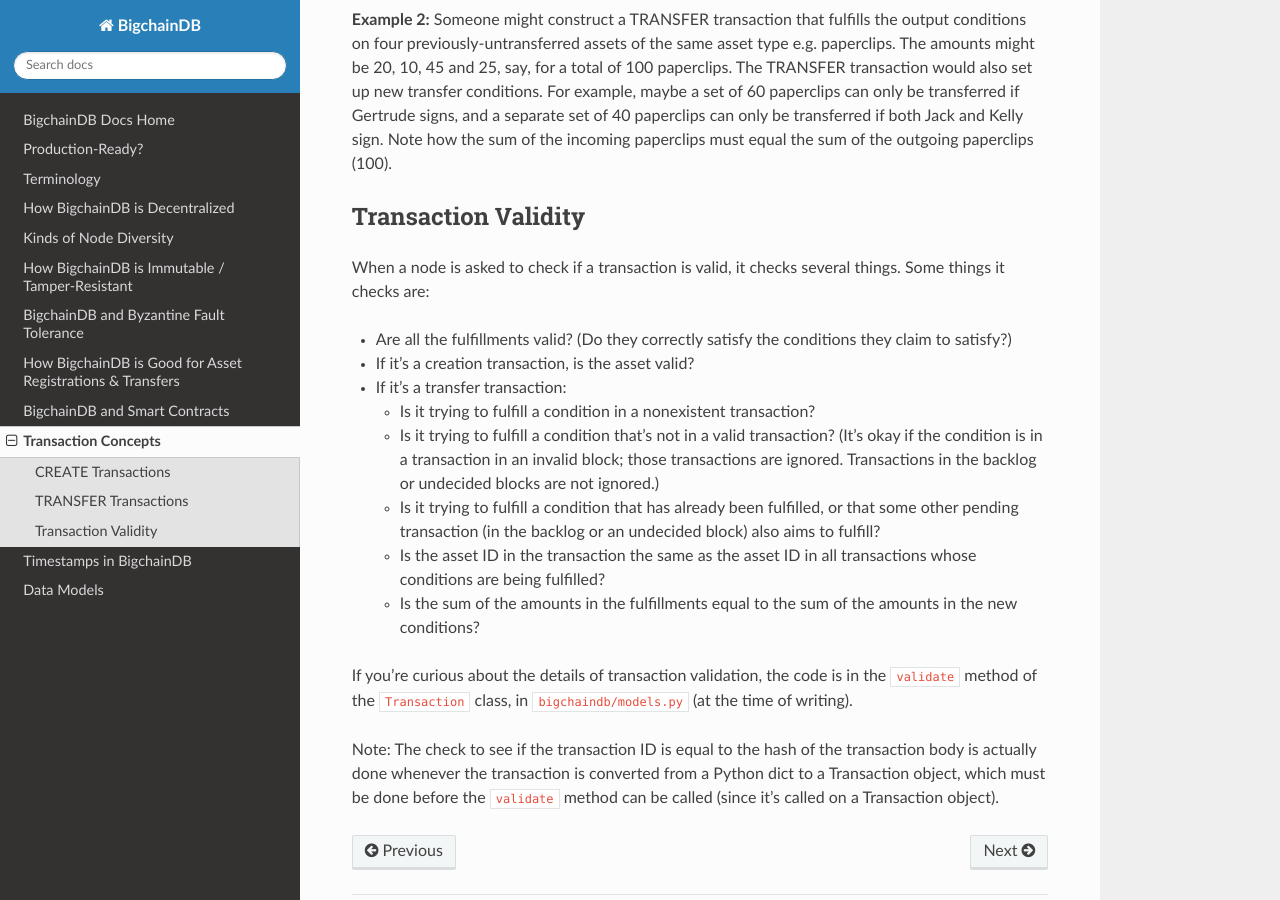
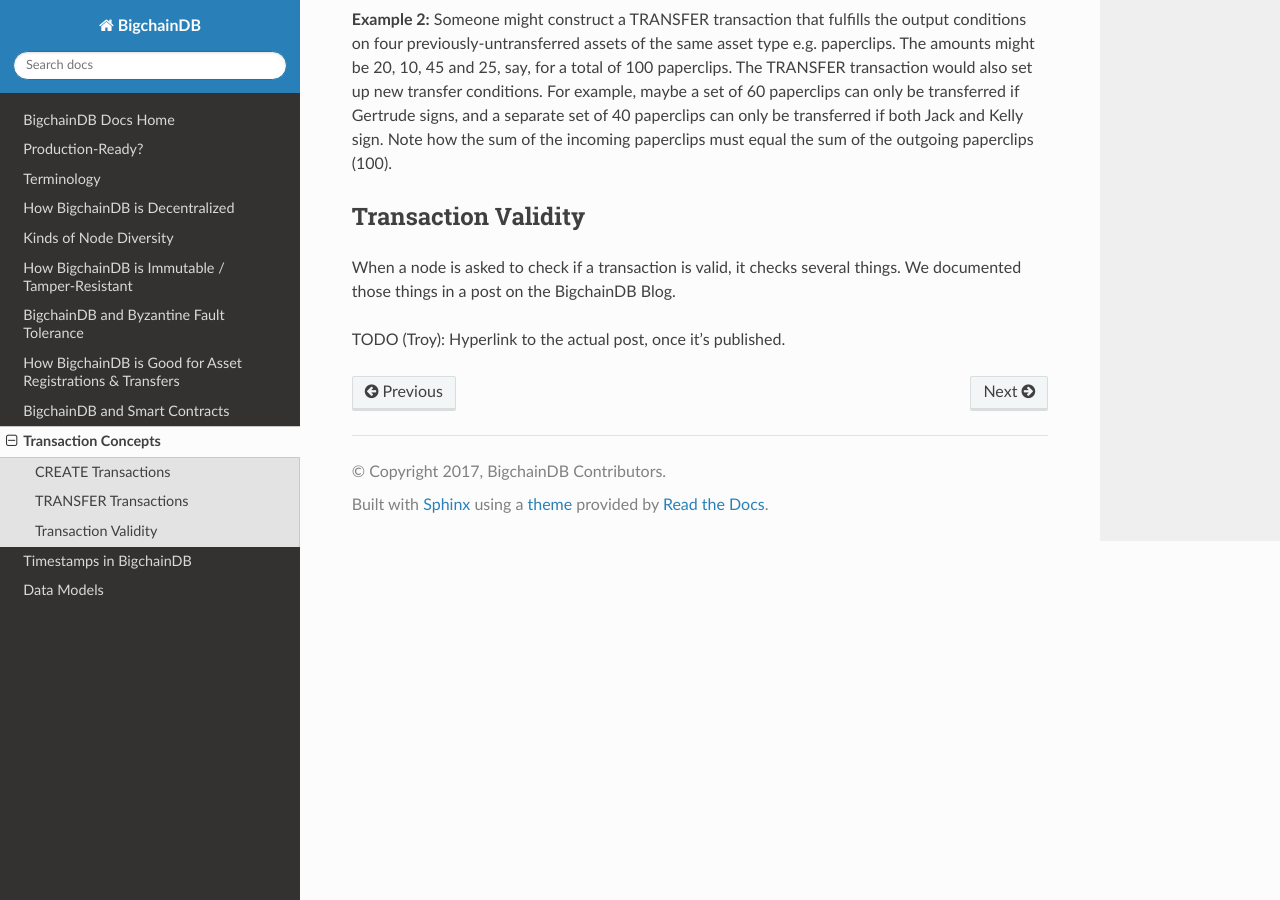
Before and after one commit to bigchaindb/bigchaindb, a Sphinx documentation site: the page built from docs/root/source/transaction-concepts.md, in a window 1280 px wide and 900 px high, scrolled down 936 px. Built offline with Sphinx 7.4.7 and the Read the Docs theme 2.0.0, drawn with Linux system fonts in a browser that asks for light colours.

Commit message:
Docs section on tx validity checklist now refers to blog post

```diff
--- a/docs/root/source/transaction-concepts.md
+++ b/docs/root/source/transaction-concepts.md
@@ -56,30 +56,6 @@
 ## Transaction Validity
 
 When a node is asked to check if a transaction is valid, it checks several
-things. Some things it checks are:
+things. We documented those things in a post on the BigchainDB Blog.
 
-* Are all the fulfillments valid? (Do they correctly satisfy the conditions
-  they claim to satisfy?)
-* If it's a creation transaction, is the asset valid?
-* If it's a transfer transaction:
-   * Is it trying to fulfill a condition in a nonexistent transaction?
-   * Is it trying to fulfill a condition that's not in a valid transaction?
-     (It's okay if the condition is in a transaction in an invalid block; those
-     transactions are ignored. Transactions in the backlog or undecided blocks
-     are not ignored.)
-   * Is it trying to fulfill a condition that has already been fulfilled, or
-     that some other pending transaction (in the backlog or an undecided block)
-     also aims to fulfill?
-   * Is the asset ID in the transaction the same as the asset ID in all
-     transactions whose conditions are being fulfilled?
-   * Is the sum of the amounts in the fulfillments equal
-     to the sum of the amounts in the new conditions?
-
-If you're curious about the details of transaction validation, the code is in
-the `validate` method of the `Transaction` class, in `bigchaindb/models.py` (at
-the time of writing).
-
-Note: The check to see if the transaction ID is equal to the hash of the
-transaction body is actually done whenever the transaction is converted from a
-Python dict to a Transaction object, which must be done before the `validate`
-method can be called (since it's called on a Transaction object).
+TODO (Troy): Hyperlink to the actual post, once it's published.
```
